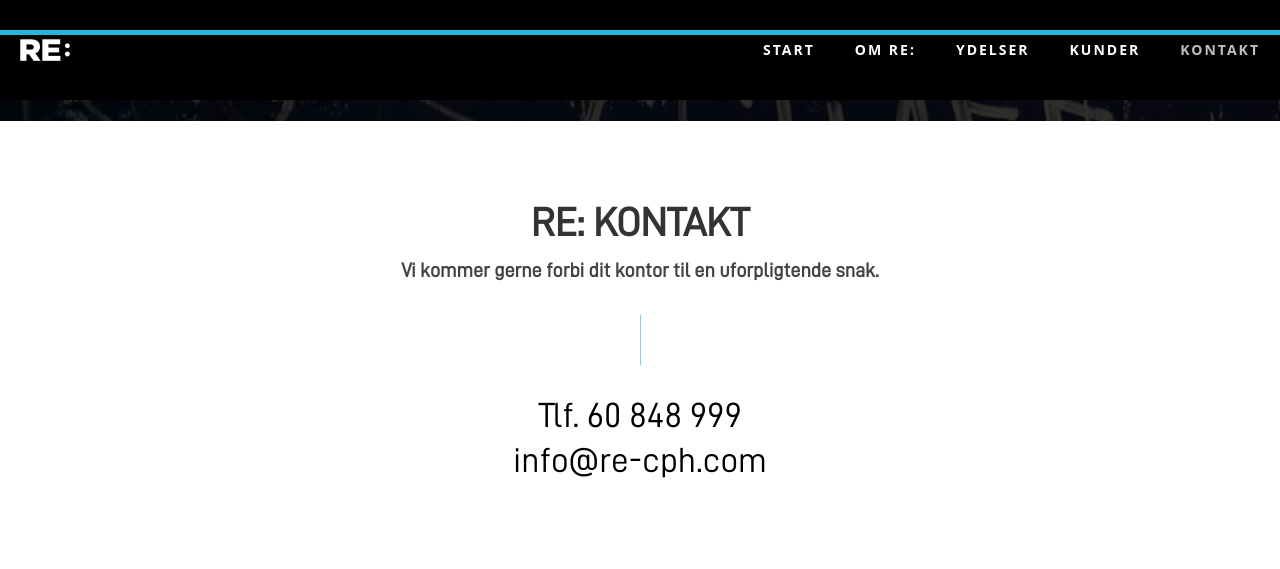
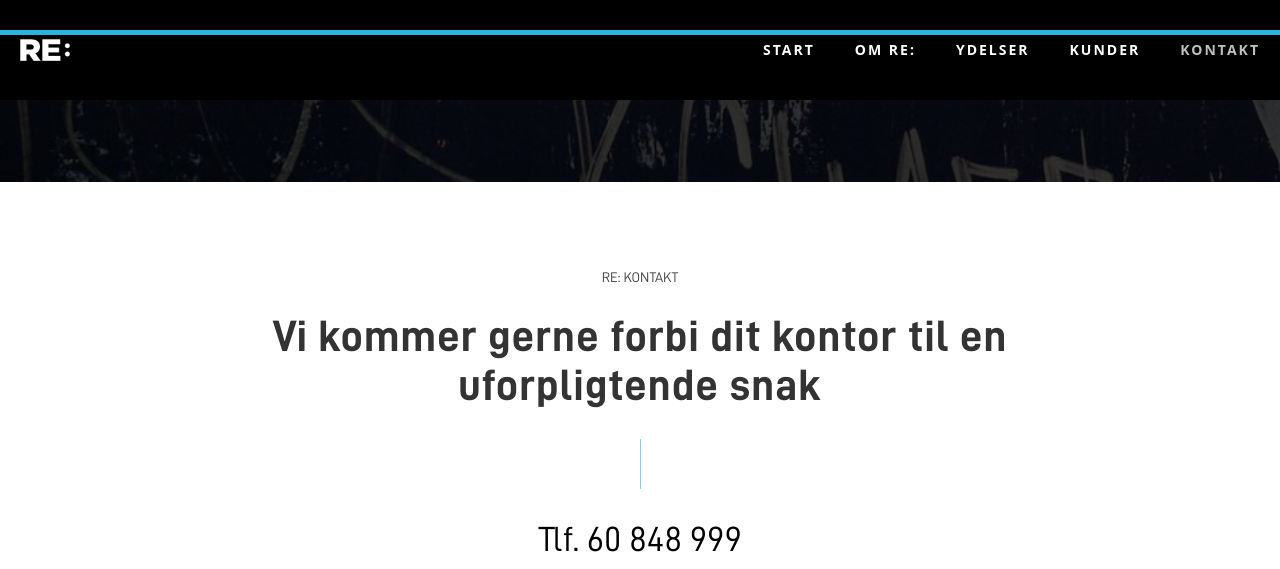
Before and after one commit to re-cph/recph-net, a Jekyll site: the page built from index.html, in a window 1280 px wide and 1400 px high, scrolled down 8132 px. Shown: the top 569 px of the window. Built offline with Jekyll 4.4.1, drawn with Linux system fonts in a browser that asks for light colours; grey boxes are pictures that could not be loaded.

Commit message:
Tidy up headers

```diff
--- a/css/style.css
+++ b/css/style.css
@@ -83,8 +83,8 @@ a:focus {
 	text-decoration: none;
 }
 h1, h2, h3, h4, h5, h6 {
-	font-weight: bold;
 	color: #333;
+    font-family: ddin-bold;
 }
 iframe {
 	border: none;
@@ -337,10 +337,10 @@ ul, ol {
 .slider .slide:first-child{display:block;}
 /*-------------------CONTENTS SECTION----------------------------------*/
 .head-title {
-	font-size: 2em;
-    text-transform: uppercase;
+	font-size: 2.2em;
 	margin: 0 0 10px;
 	position: relative;
+    letter-spacing: 1px;
 }
 .black-bg .head-title, .black-bg p {
 	color: #fff;
@@ -353,9 +353,10 @@ ul, ol {
 	margin: 0 0 20px;
 }
 .sub-title {
-	font-size: 1em;
+	font-size: 0.7em;
 	font-weight: 300;
 	margin: 0 0 20px;
+    text-transform: uppercase;
 }
 /*---------------------ABOUT SECTION-----------------------------------------*/
 .head-icon {
--- a/index.html
+++ b/index.html
@@ -301,8 +301,8 @@ layout: default
   <div class="container">
     <div class="row">
       <div class="col-md-8 align-center col-md-offset-2">
-        <h2 class="head-title">Vores kunder</h2>
-        <p class="sub-title">Vi elsker udfordringer og ambitiøse kunder</p>
+        <p class="sub-title">Vores kunder</p>
+        <h2 class="head-title">Vi elsker udfordringer og ambitiøse kunder</h2>
         <div class="liner"></div>
         <p>
            Vores højeste ønske er at efterlade tilfredse kunder og digitale løsninger af høj kvalitet.
@@ -655,8 +655,8 @@ layout: default
   <div class="container">
     <div class="row">
       <div class="col-md-8 align-center col-md-offset-2">
-        <h2 class="head-title">RE: kontakt</h2>
-        <p>Vi kommer gerne forbi dit kontor til en uforpligtende snak.
+        <p class="sub-title">RE: kontakt</p>
+        <h2 class="head-title">Vi kommer gerne forbi dit kontor til en uforpligtende snak</h2>
         <div class="liner"></div>
         <p class="phone">
           Tlf. 60 848 999<br>
```
